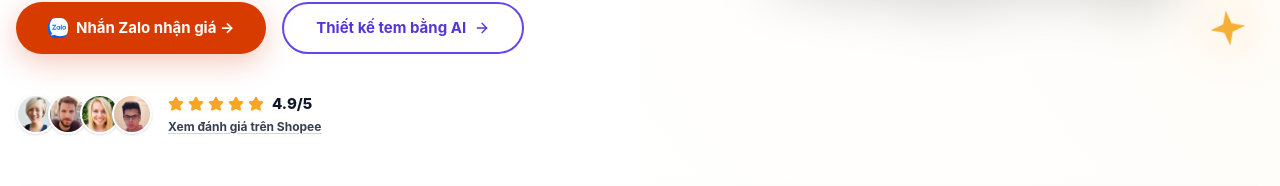
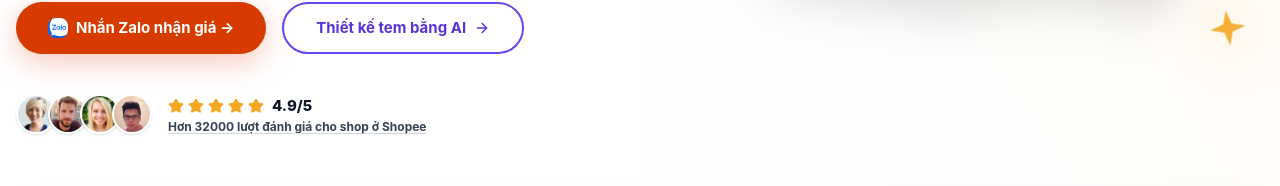
Before and after one commit to cdrvietnam-tech/vinprint, a Next.js app: page / in a window 1280 px wide. Shown: the part 614-800 px from the top of the page. Built offline with nearby package versions, Linux system fonts and the light colour scheme; a web font is replaced by a local one.

Commit message:
fix: keep full hero image visible

```diff
--- a/app/components/home/Hero.tsx
+++ b/app/components/home/Hero.tsx
@@ -91,12 +91,12 @@ export default function Hero() {
                   </div>
                 ))}
               </div>
-              <div className="text-left flex flex-col justify-center h-10">
+              <div className="flex min-w-0 flex-col justify-center text-left">
                 <div className="flex items-center gap-1 text-[#F5A623]">
                   {[1,2,3,4,5].map(i => <Star key={i} className="w-4 h-4 fill-current" />)}
                   <span className="text-gray-900 font-extrabold text-[15px] ml-1">4.9/5</span>
                 </div>
-                <a href="https://shopee.vn/chaucay_senda" target="_blank" rel="noreferrer" className="mt-0.5 text-[12px] font-bold text-gray-700 underline decoration-gray-300 underline-offset-2">Xem đánh giá trên Shopee</a>
+                <a href="https://shopee.vn/chaucay_senda" target="_blank" rel="noreferrer" className="mt-0.5 max-w-[260px] text-[12px] font-bold leading-tight text-gray-700 underline decoration-gray-300 underline-offset-2">Hơn 32000 lượt đánh giá cho shop ở Shopee</a>
               </div>
             </motion.div>
 
@@ -172,7 +172,8 @@ export default function Hero() {
                       fetchPriority="high"
                       quality={82}
                       sizes="(max-width: 1024px) 100vw, 55vw"
-                      className="object-contain object-center p-4 drop-shadow-2xl sm:p-6 lg:p-10"
+                      style={{ objectFit: "contain", objectPosition: "center" }}
+                      className="p-4 drop-shadow-2xl sm:p-6 lg:p-10"
                     />
                   </div>
 
```
Also changed, not shown: 1 other file (tests, documents, lock files or other folders).
